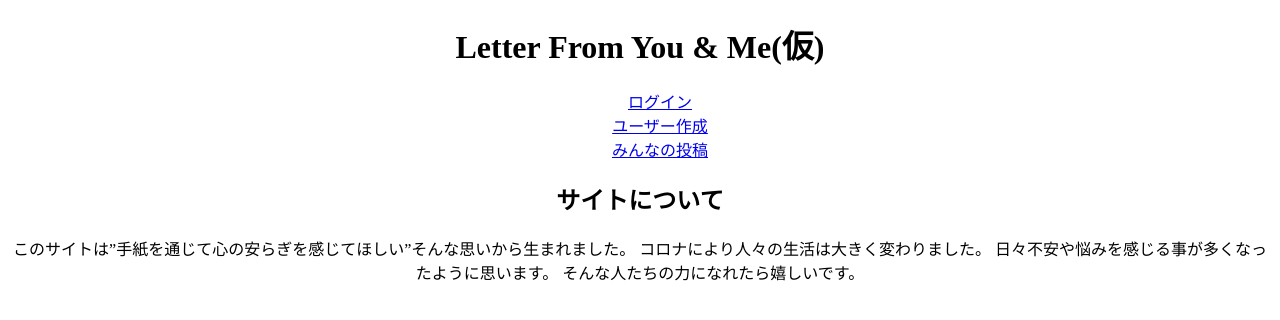
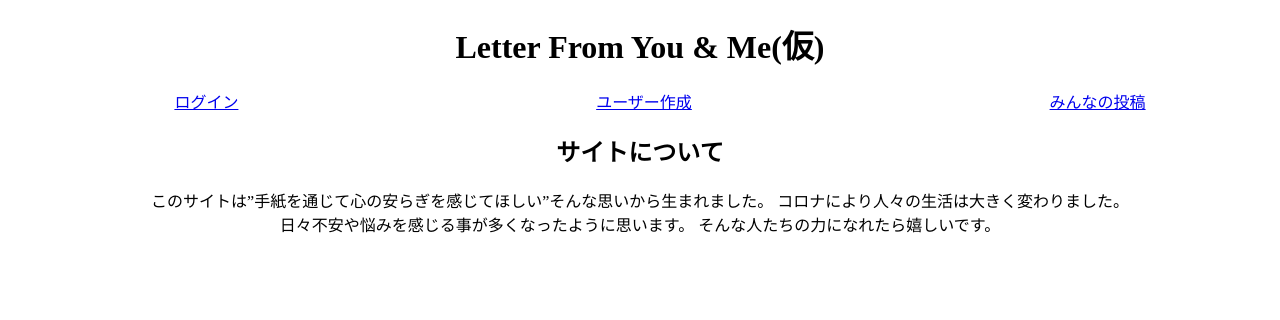
Before and after one commit to ryo0705s/tegami_app, a Next.js app: page / in a window 1280 px wide. Shown: the top 320 px of the page. Built offline with nearby package versions, Linux system fonts and the light colour scheme.

Commit message:
scssファイル設定

```diff
--- /dev/null
+++ b/components/layout.module.scss
@@ -0,0 +1,4 @@
+.listStyle {
+  display: flex;
+  justify-content: space-between;
+}
--- a/components/layout.tsx
+++ b/components/layout.tsx
@@ -1,6 +1,7 @@
 import React from "react";
 import Head from "next/head";
-
+import Link from "next/link";
+import styles from "./layout.module.scss";
 const Layout = ({ children }) => {
   return (
     <>
@@ -9,7 +10,24 @@ const Layout = ({ children }) => {
         <meta name="viewport" content="width=device-width, initial-scale=1.0" />
         <title>Letter From You & Me</title>
       </Head>
-      <div className="container">{children}</div>
+      <header>
+        <h1>Letter From You & Me(仮)</h1>
+        <ul className={styles.listStyle}>
+          <li>
+            <Link href="/login">ログイン</Link>
+          </li>
+
+          <li>
+            <Link href="/user">ユーザー作成</Link>
+          </li>
+          <li>
+            <Link href="/posts">みんなの投稿</Link>
+          </li>
+        </ul>
+      </header>
+      <main>
+        <div className="container">{children}</div>
+      </main>
     </>
   );
 };
--- a/package.json
+++ b/package.json
@@ -12,7 +12,8 @@
     "@material-ui/icons": "^4.11.2",
     "next": "latest",
     "react": "^17.0.2",
-    "react-dom": "^17.0.2"
+    "react-dom": "^17.0.2",
+    "sass": "^1.35.1"
   },
   "devDependencies": {
     "@types/node": "^12.12.21",
--- a/pages/global.css
+++ b/pages/global.css
@@ -1,6 +1,8 @@
+header,
 .container {
   margin: 0 auto;
   text-align: center;
+  width: 80%;
   /* background: yellow; */
 }
 li {
--- a/pages/index.tsx
+++ b/pages/index.tsx
@@ -4,19 +4,6 @@ import Layout from "../components/layout";
 const IndexPage = () => (
   // <Layout title="Home | Next.js + TypeScript Example">
   <Layout>
-    <h1>Letter From You & Me(仮)</h1>
-    <ul>
-      <li>
-        <Link href="/login">ログイン</Link>
-      </li>
-
-      <li>
-        <Link href="/user">ユーザー作成</Link>
-      </li>
-      <li>
-        <Link href="/posts">みんなの投稿</Link>
-      </li>
-    </ul>
     <h2>サイトについて</h2>
     <p>
       このサイトは”手紙を通じて心の安らぎを感じてほしい”そんな思いから生まれました。
```
Also changed, not shown: 1 other file (tests, documents, lock files or other folders).
